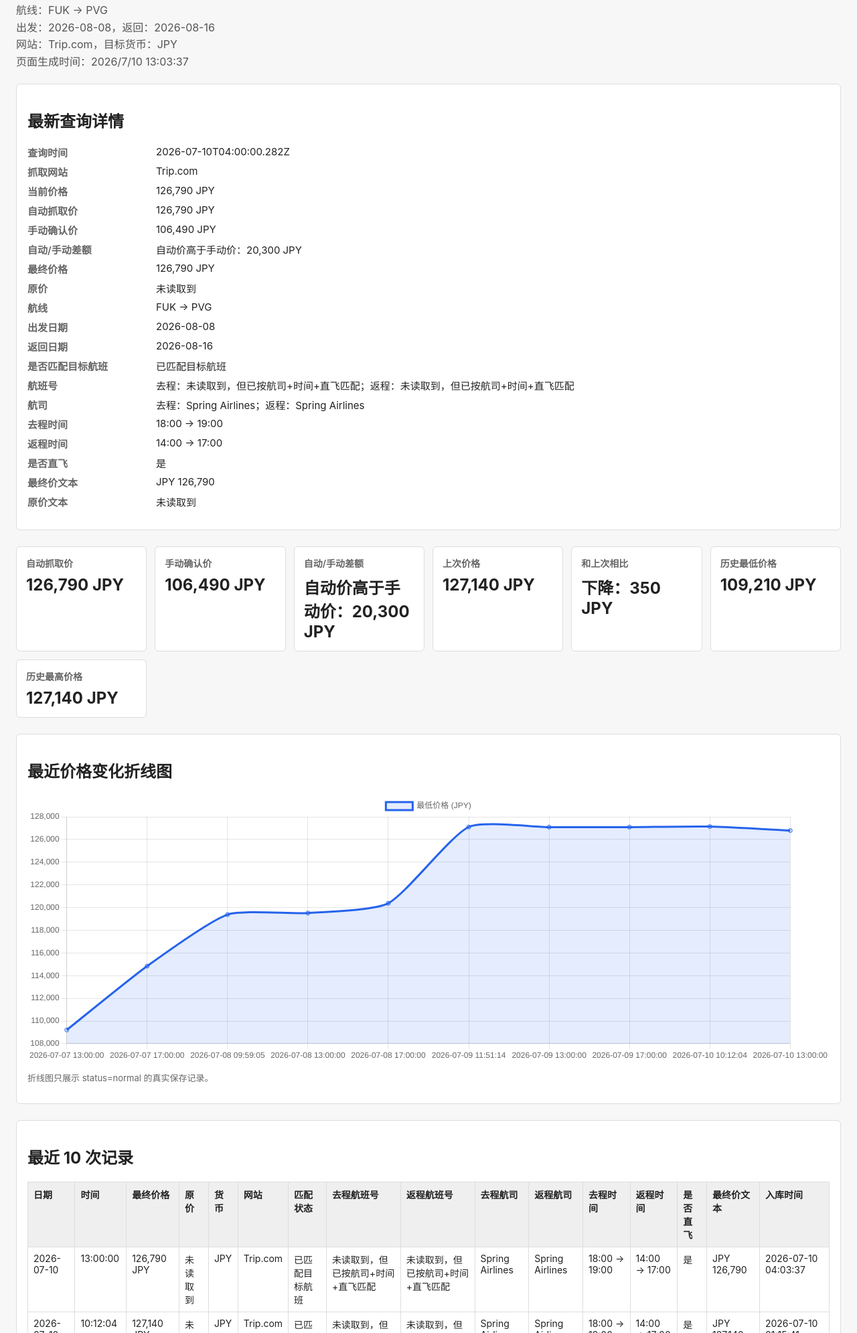
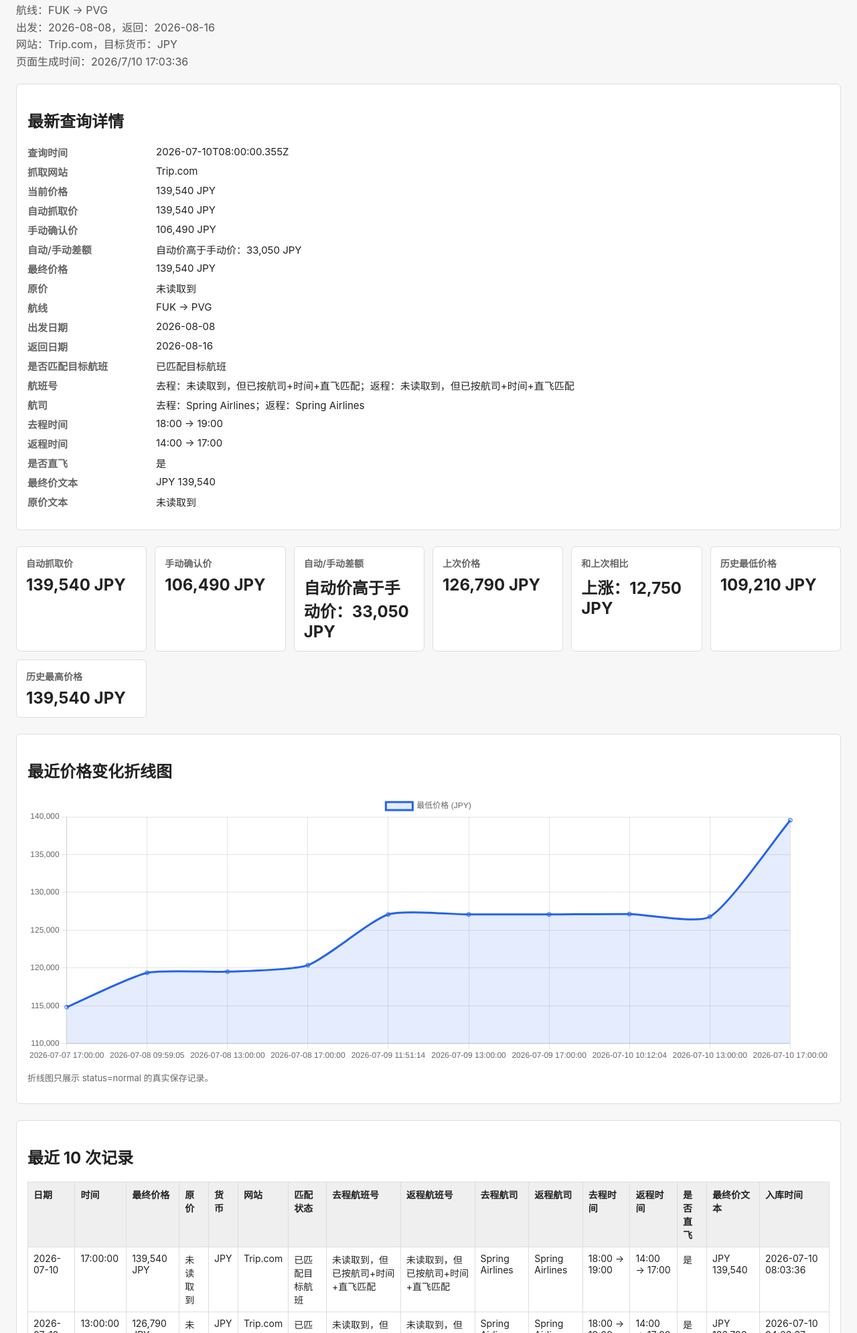
Before and after one commit to wenyue233/flight-price-monitor, a website: page dashboard.html in a window 1280 px wide. Shown: the part 69-2060 px from the top of the page at 67% size. Drawn offline with nearby package versions, Linux system fonts and the light colour scheme.

Commit message:
update flight price dashboard

```diff
--- a/dashboard.html
+++ b/dashboard.html
@@ -107,26 +107,26 @@
     航线：FUK → PVG<br>
     出发：2026-08-08，返回：2026-08-16<br>
     网站：Trip.com，目标货币：JPY<br>
-    页面生成时间：2026/7/10 13:03:37
+    页面生成时间：2026/7/10 17:03:36
   </div>
 
   <section class="details">
     <h2>最新查询详情</h2>
     <dl class="detailsGrid">
       <dt>查询时间</dt>
-      <dd>2026-07-10T04:00:00.282Z</dd>
+      <dd>2026-07-10T08:00:00.355Z</dd>
       <dt>抓取网站</dt>
       <dd>Trip.com</dd>
       <dt>当前价格</dt>
-      <dd>126,790 JPY</dd>
+      <dd>139,540 JPY</dd>
       <dt>自动抓取价</dt>
-      <dd>126,790 JPY</dd>
+      <dd>139,540 JPY</dd>
       <dt>手动确认价</dt>
       <dd>106,490 JPY</dd>
       <dt>自动/手动差额</dt>
-      <dd>自动价高于手动价：20,300 JPY</dd>
+      <dd>自动价高于手动价：33,050 JPY</dd>
       <dt>最终价格</dt>
-      <dd>126,790 JPY</dd>
+      <dd>139,540 JPY</dd>
       <dt>原价</dt>
       <dd>未读取到</dd>
       <dt>航线</dt>
@@ -148,7 +148,7 @@
       <dt>是否直飞</dt>
       <dd>是</dd>
       <dt>最终价文本</dt>
-      <dd>JPY 126,790</dd>
+      <dd>JPY 139,540</dd>
       <dt>原价文本</dt>
       <dd>未读取到</dd>
     </dl>
@@ -157,7 +157,7 @@
   <section class="cards">
     <div class="card">
       <h2>自动抓取价</h2>
-      <div class="value">126,790 JPY</div>
+      <div class="value">139,540 JPY</div>
     </div>
     <div class="card">
       <h2>手动确认价</h2>
@@ -165,15 +165,15 @@
     </div>
     <div class="card">
       <h2>自动/手动差额</h2>
-      <div class="value">自动价高于手动价：20,300 JPY</div>
+      <div class="value">自动价高于手动价：33,050 JPY</div>
     </div>
     <div class="card">
       <h2>上次价格</h2>
-      <div class="value">127,140 JPY</div>
+      <div class="value">126,790 JPY</div>
     </div>
     <div class="card">
       <h2>和上次相比</h2>
-      <div class="value">下降：350 JPY</div>
+      <div class="value">上涨：12,750 JPY</div>
     </div>
     <div class="card">
       <h2>历史最低价格</h2>
@@ -181,7 +181,7 @@
     </div>
     <div class="card">
       <h2>历史最高价格</h2>
-      <div class="value">127,140 JPY</div>
+      <div class="value">139,540 JPY</div>
     </div>
   </section>
 
@@ -215,6 +215,25 @@
         </tr>
       </thead>
       <tbody>
+
+      <tr>
+        <td>2026-07-10</td>
+        <td>17:00:00</td>
+        <td>139,540 JPY</td>
+        <td>未读取到</td>
+        <td>JPY</td>
+        <td>Trip.com</td>
+        <td>已匹配目标航班</td>
+        <td>未读取到，但已按航司+时间+直飞匹配</td>
+        <td>未读取到，但已按航司+时间+直飞匹配</td>
+        <td>Spring Airlines</td>
+        <td>Spring Airlines</td>
+        <td>18:00 → 19:00</td>
+        <td>14:00 → 17:00</td>
+        <td>是</td>
+        <td>JPY 139,540</td>
+        <td>2026-07-10 08:03:36</td>
+      </tr>
 
       <tr>
         <td>2026-07-10</td>
@@ -387,25 +406,6 @@
         <td>2026-07-07 08:02:39</td>
       </tr>
 
-      <tr>
-        <td>2026-07-07</td>
-        <td>13:00:00</td>
-        <td>109,210 JPY</td>
-        <td>未读取到</td>
-        <td>JPY</td>
-        <td>Trip.com</td>
-        <td>已匹配目标航班</td>
-        <td>未读取到，但已按航司+时间+直飞匹配</td>
-        <td>未读取到，但已按航司+时间+直飞匹配</td>
-        <td>Spring Airlines</td>
-        <td>Spring Airlines</td>
-        <td>18:00 → 19:00</td>
-        <td>14:00 → 17:00</td>
-        <td>是</td>
-        <td>JPY 109,210</td>
-        <td>2026-07-07 04:02:32</td>
-      </tr>
-
       </tbody>
     </table>
   </section>
@@ -429,8 +429,8 @@
 
   <script src="https://cdn.jsdelivr.net/npm/chart.js"></script>
   <script>
-    const chartLabels = ["2026-07-07 13:00:00","2026-07-07 17:00:00","2026-07-08 09:59:05","2026-07-08 13:00:00","2026-07-08 17:00:00","2026-07-09 11:51:14","2026-07-09 13:00:00","2026-07-09 17:00:00","2026-07-10 10:12:04","2026-07-10 13:00:00"];
-    const chartPrices = [109210,114840,119380,119520,120380,127100,127090,127090,127140,126790];
+    const chartLabels = ["2026-07-07 17:00:00","2026-07-08 09:59:05","2026-07-08 13:00:00","2026-07-08 17:00:00","2026-07-09 11:51:14","2026-07-09 13:00:00","2026-07-09 17:00:00","2026-07-10 10:12:04","2026-07-10 13:00:00","2026-07-10 17:00:00"];
+    const chartPrices = [114840,119380,119520,120380,127100,127090,127090,127140,126790,139540];
     const chartCurrency = "JPY";
 
     new Chart(document.getElementById('priceChart'), {
```
Also changed, not shown: index.html (+33 -33 lines).
